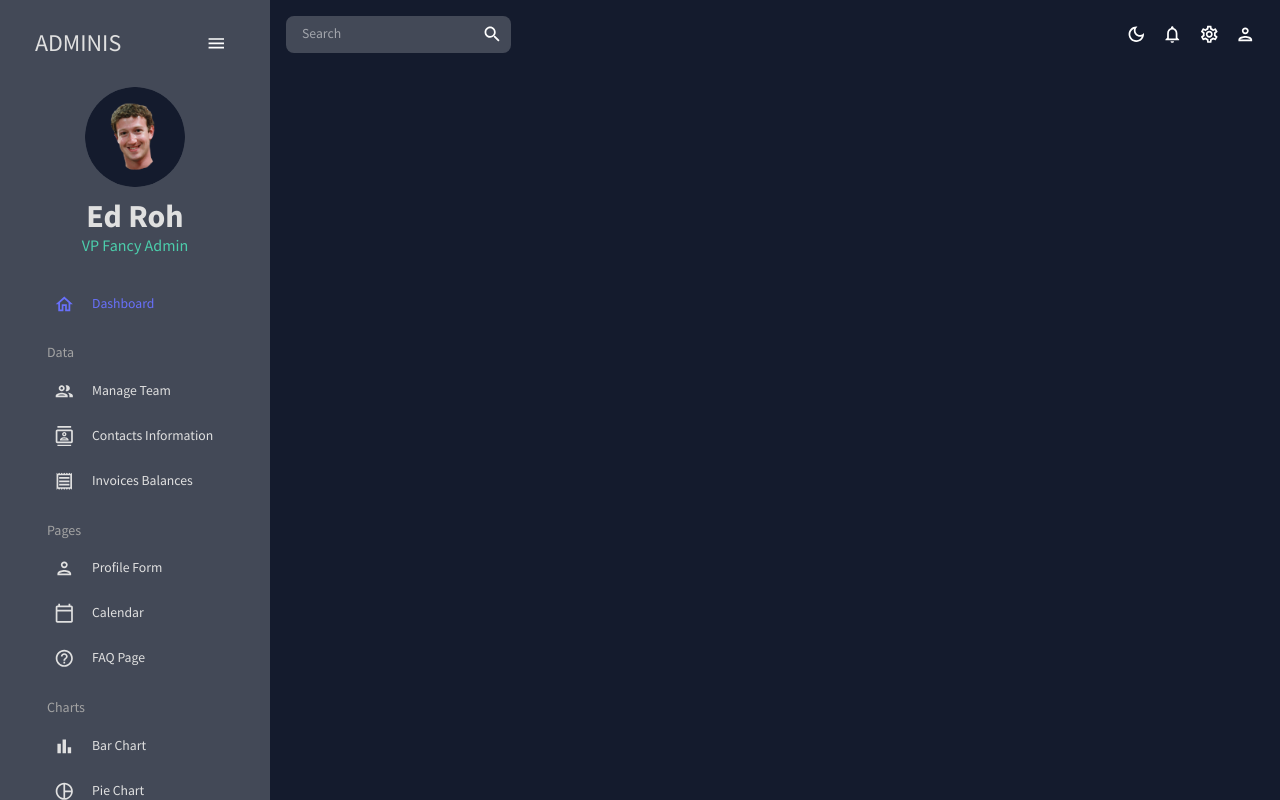
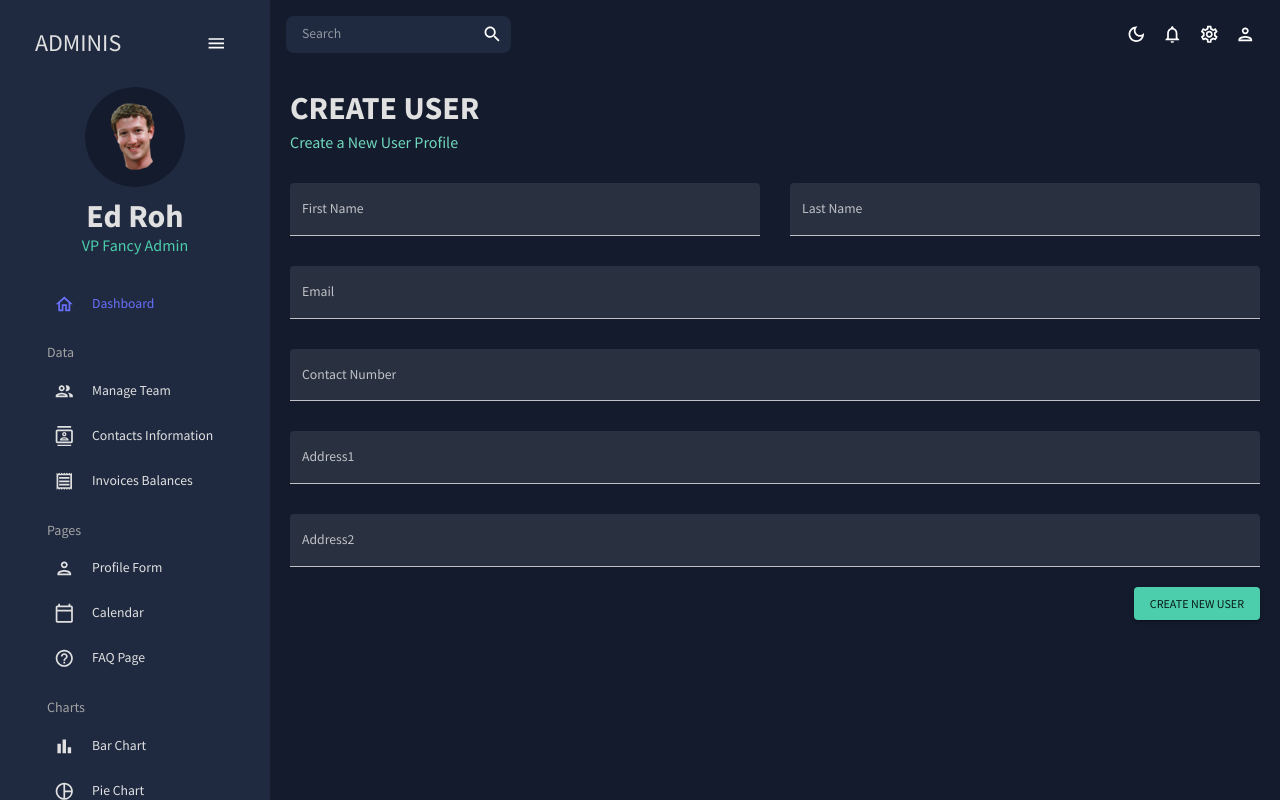
Before and after one commit to bumblebee2220/Admin-Dashboard-App, a React (Create React App) app: page /form in a window 1280 px wide. Built offline with nearby package versions, Linux system fonts and the light colour scheme.

Commit message:
Build form "Create User"

```diff
--- a/src/App.js
+++ b/src/App.js
@@ -7,8 +7,8 @@
 import Team from "./scenes/team"
 import Invoices from "./scenes/invoices"
 import Contacts from "./scenes/contacts"
+import Form from "./scenes/form"
 // import Bar from "./scenes/bar"
-// import Form from "./scenes/form"
 // import Line from "./scenes/line"
 // import Pie from "./scenes/pie"
 // import FAQ from "./scenes/faq"
@@ -30,14 +30,13 @@
               <Route path="/team" element={<Team />} />
               <Route path="/contacts" element={<Contacts />} />
               <Route path="/invoices" element={<Invoices />} />
-              {/* <Route path="/form" element={<Form />} /> */}
+              <Route path="/form" element={<Form />} />
               {/* <Route path="/bar" element={<Bar />} /> */}
               {/* <Route path="/pie" element={<Pie />} /> */}
               {/* <Route path="/line" element={<Line />} /> */}
               {/* <Route path="/faq" element={<Faq />} /> */}
               {/* <Route path="/geography" element={<Geography />} /> */}
               {/* <Route path="/calendar" element={<Calendar />} /> */}
-
             </Routes>
           </main>
         </div>
--- /dev/null
+++ b/src/scenes/form/index.jsx
@@ -0,0 +1,156 @@
+import { Box, Button, TextField } from "@mui/material"
+import { Formik, FormikConsumer } from "formik"
+import * as yup from "yup"
+import useMediaQuery from "@mui/material/useMediaQuery"
+import Header from "../../components/Header"
+
+const initialValues = {
+    firstName: "",
+    lastName: "",
+    email: "",
+    contact: "",
+    address1: "",
+    address2: "",
+}
+
+const phoneRegExp =
+  /^((\+[1-9]{1,4}[ -]?)|(\([0-9]{2,3}\)[ -]?)|([0-9]{2,4})[ -]?)*?[0-9]{3,4}[ -]?[0-9]{3,4}$/;
+
+const userSchema = yup.object().shape({
+    firstName: yup.string().required("required"),
+    lastName: yup.string().required("required"),
+    email: yup.string().email("invalid email").required("required"),
+    contact: yup
+    .string()
+    .matches(phoneRegExp, "Phone number is not valid")
+    .required("required"),
+    address1: yup.string().required("required"),
+    address2: yup.string().required("required"),
+})
+
+const Form = () => {
+    const isNonMobile = useMediaQuery("(min-width: 600px)")
+
+    const handleFormSubmit = (values) => {
+        console.log(values);
+    }
+
+    return (
+        <Box m="20px">
+            <Header title="CREATE USER" subtitle="Create a New User Profile" />
+
+            <Formik
+                onSubmit={handleFormSubmit}
+                initialValues={initialValues}
+                validationSchema={userSchema}
+            >
+                {({
+                    values,
+                    errors,
+                    touched,
+                    handleBlur,
+                    handleChange,
+                    handleSubmit,
+                }) => (
+                    <form onSubmit={handleSubmit}>
+                        <Box
+                            display="grid"
+                            gap="30px"
+                            gridTemplateColumns="repeat(4, minmax(0, 1fr"
+                            sx={{
+                                "& > div": { gridColumn: isNonMobile ? undefined : "span 4"},
+                            }}
+                        >
+                            <TextField
+                                fullWidth
+                                variant="filled"
+                                type="text"
+                                label="First Name"
+                                onBlur={handleBlur}
+                                onChange={handleChange}
+                                value={values.firstName}
+                                name="firstName"
+                                error={!!touched.firstName && !!errors.firstName}
+                                helperText={touched.firstName && errors.firstName}
+                                sx={{ gridColumn: "span 2"}}
+                            />
+                            <TextField
+                                fullWidth
+                                variant="filled"
+                                type="text"
+                                label="Last Name"
+                                onBlur={handleBlur}
+                                onChange={handleChange}
+                                value={values.lastName}
+                                name="lastName"
+                                error={!!touched.lastName && !!errors.lastName}
+                                helperText={touched.lastName && errors.lastName}
+                                sx={{ gridColumn: "span 2"}}
+                            />
+                            <TextField
+                                fullWidth
+                                variant="filled"
+                                type="text"
+                                label="Email"
+                                onBlur={handleBlur}
+                                onChange={handleChange}
+                                value={values.email}
+                                name="email"
+                                error={!!touched.email && !!errors.email}
+                                helperText={touched.email && errors.email}
+                                sx={{ gridColumn: "span 4"}}
+                            />
+                            <TextField
+                                fullWidth
+                                variant="filled"
+                                type="text"
+                                label="Contact Number"
+                                onBlur={handleBlur}
+                                onChange={handleChange}
+                                value={values.contact}
+                                name="contact"
+                                error={!!touched.contact && !!errors.contact}
+                                helperText={touched.contact && errors.contact}
+                                sx={{ gridColumn: "span 4"}}
+                            />
+                            <TextField
+                                fullWidth
+                                variant="filled"
+                                type="text"
+                                label="Address1"
+                                onBlur={handleBlur}
+                                onChange={handleChange}
+                                value={values.address1}
+                                name="address1"
+                                error={!!touched.address1 && !!errors.address1}
+                                helperText={touched.address1 && errors.address1}
+                                sx={{ gridColumn: "span 4"}}
+                            />
+                            <TextField
+                                fullWidth
+                                variant="filled"
+                                type="text"
+                                label="Address2"
+                                onBlur={handleBlur}
+                                onChange={handleChange}
+                                value={values.address2}
+                                name="address2"
+                                error={!!touched.address2 && !!errors.address2}
+                                helperText={touched.address2 && errors.address2}
+                                sx={{ gridColumn: "span 4"}}
+                            />
+                        </Box>
+                        <Box display="flex" justifyContent="end" mt="20px">
+                            <Button type="submit" color="secondary" variant="contained">
+                                Create New User
+                            </Button>
+                        </Box>
+                    </form>
+                )}
+
+            </Formik>
+        </Box>
+    )
+}
+
+export default Form
--- a/src/theme.js
+++ b/src/theme.js
@@ -1,9 +1,9 @@
 import { createContext, useState, useMemo } from "react";
 import { createTheme } from "@mui/material/styles";
 
-// color design tokens
+// color design tokens export
 export const tokens = (mode) => ({
-    ...(mode === 'dark'
+  ...(mode === "dark"
     ? {
         grey: {
           100: "#e0e0e0",
@@ -14,18 +14,18 @@
           600: "#525252",
           700: "#3d3d3d",
           800: "#292929",
-                900: "#141414"
+          900: "#141414",
         },
         primary: {
           100: "#d0d1d5",
           200: "#a1a4ab",
           300: "#727681",
-                400: "#434957",
+          400: "#1F2A40",
           500: "#141b2d",
-                600: "f2f0f0",
+          600: "#101624",
           700: "#0c101b",
           800: "#080b12",
-                900: "#040509"
+          900: "#040509",
         },
         greenAccent: {
           100: "#dbf5ee",
@@ -36,7 +36,7 @@
           600: "#3da58a",
           700: "#2e7c67",
           800: "#1e5245",
-                900: "#0f2922"
+          900: "#0f2922",
         },
         redAccent: {
           100: "#f8dcdb",
@@ -47,7 +47,7 @@
           600: "#af3f3b",
           700: "#832f2c",
           800: "#58201e",
-                900: "#2c100f"
+          900: "#2c100f",
         },
         blueAccent: {
           100: "#e1e2fe",
@@ -58,9 +58,10 @@
           600: "#535ac8",
           700: "#3e4396",
           800: "#2a2d64",
-                900: "#151632"
+          900: "#151632",
         },
-        } : {
+      }
+    : {
         grey: {
           100: "#141414",
           200: "#292929",
@@ -76,9 +77,9 @@
           100: "#040509",
           200: "#080b12",
           300: "#0c101b",
-                400: "f2f0f0",
+          400: "#f2f0f0", // manually changed
           500: "#141b2d",
-                600: "#434957",
+          600: "#1F2A40",
           700: "#727681",
           800: "#a1a4ab",
           900: "#d0d1d5",
@@ -117,17 +118,17 @@
           900: "#e1e2fe",
         },
       }),
-})
+});
 
 // mui theme settings
 export const themeSettings = (mode) => {
-    const colors = tokens(mode)
-
+  const colors = tokens(mode);
   return {
     palette: {
       mode: mode,
-            ...(mode === 'dark'
+      ...(mode === "dark"
         ? {
+            // palette values for dark mode
             primary: {
               main: colors.primary[500],
             },
@@ -137,12 +138,14 @@
             neutral: {
               dark: colors.grey[700],
               main: colors.grey[500],
-                        light: colors.grey[100]
+              light: colors.grey[100],
             },
             background: {
               default: colors.primary[500],
+            },
           }
-                } : {
+        : {
+            // palette values for light mode
             primary: {
               main: colors.primary[100],
             },
@@ -152,13 +155,12 @@
             neutral: {
               dark: colors.grey[700],
               main: colors.grey[500],
-                        light: colors.grey[100]
+              light: colors.grey[100],
             },
             background: {
               default: "#fcfcfc",
-                    }
-                }
-            )
+            },
+          }),
     },
     typography: {
       fontFamily: ["Source Sans Pro", "sans-serif"].join(","),
@@ -187,27 +189,26 @@
         fontFamily: ["Source Sans Pro", "sans-serif"].join(","),
         fontSize: 14,
       },
-        }
-    }
-}
+    },
+  };
+};
 
 // context for color mode
 export const ColorModeContext = createContext({
-    toggleColorMode: () => {}
-})
+  toggleColorMode: () => {},
+});
 
 export const useMode = () => {
-    const [mode, setMode] = useState("dark")
+  const [mode, setMode] = useState("dark");
 
   const colorMode = useMemo(
     () => ({
       toggleColorMode: () =>
-                setMode((prev) => (prev === "light" ? "dark" : "light"))
+        setMode((prev) => (prev === "light" ? "dark" : "light")),
     }),
     []
-    )
+  );
 
-    const theme = useMemo(() => createTheme(themeSettings(mode)), [mode])
-
-    return [theme, colorMode]
-}
+  const theme = useMemo(() => createTheme(themeSettings(mode)), [mode]);
+  return [theme, colorMode];
+};
```
Lines whose indentation alone changed are shown as unchanged.
